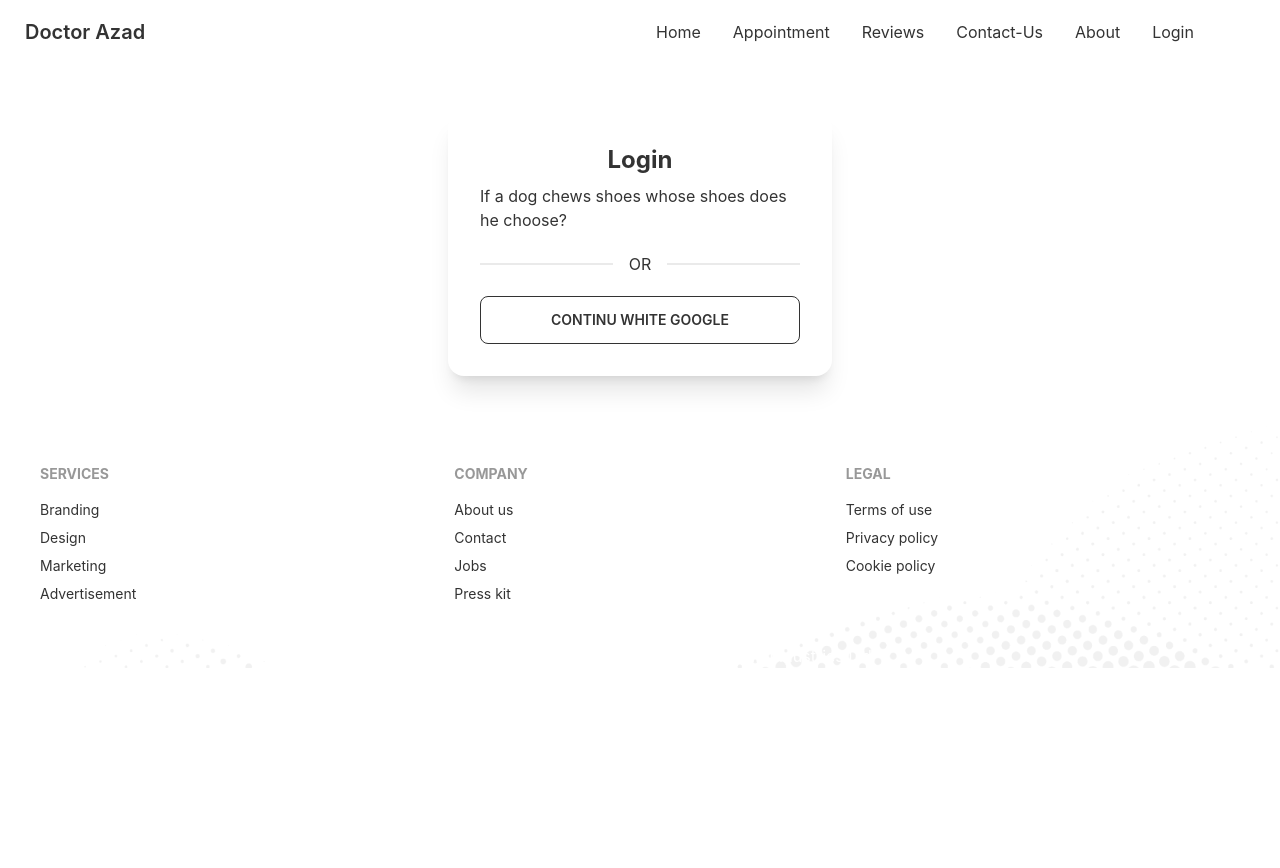
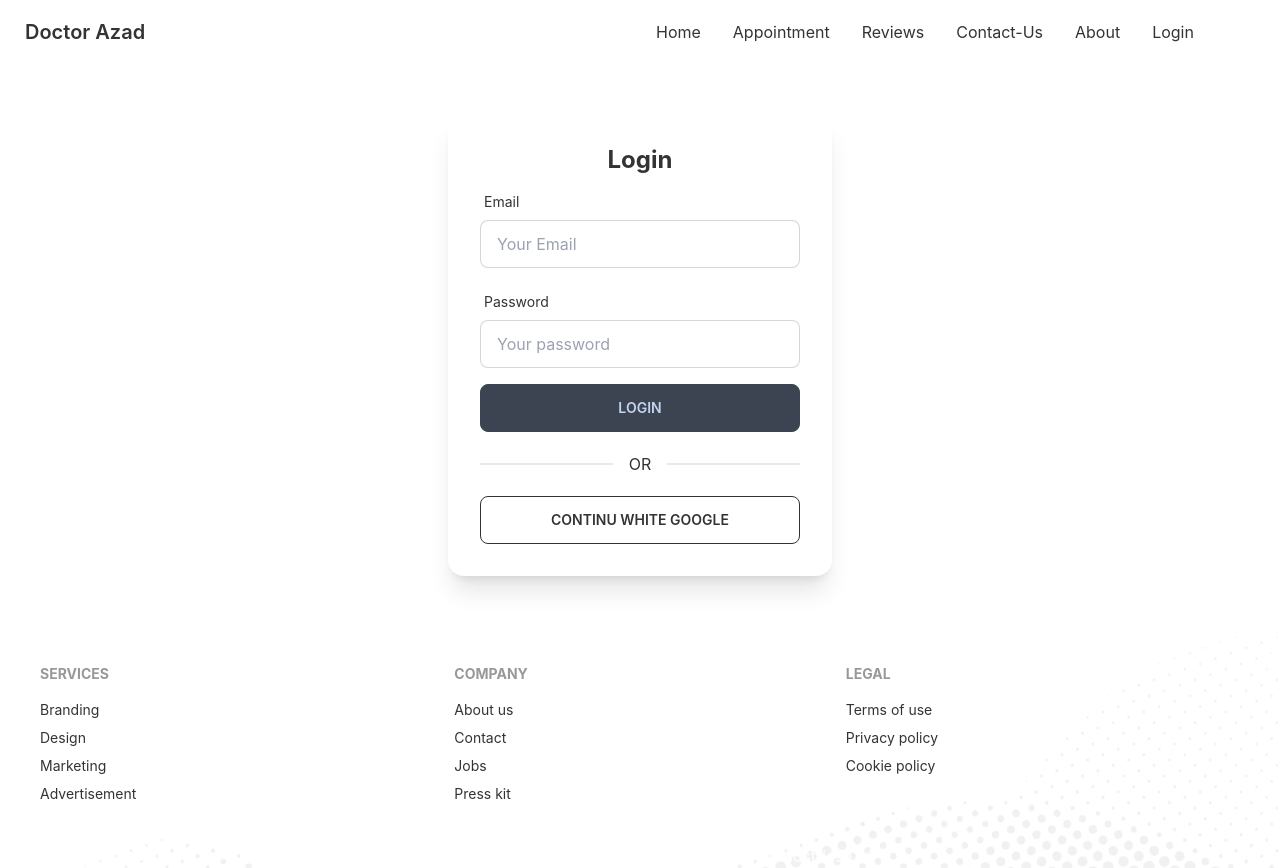
Before and after one commit to masuddrak/Doctor-Jhid-clint, a React (Create React App) app: page /login in a window 1280 px wide. Before the commit the page ends 800 px from the top, so only its background shows below. Built offline with nearby package versions, Linux system fonts and the light colour scheme.

Commit message:
added signin email password

```diff
--- a/package.json
+++ b/package.json
@@ -13,6 +13,7 @@
     "react-day-picker": "^8.0.4",
     "react-dom": "^18.1.0",
     "react-firebase-hooks": "^5.0.3",
+    "react-hook-form": "^7.31.1",
     "react-router-dom": "^6.3.0",
     "react-scripts": "5.0.1",
     "web-vitals": "^2.1.4"
--- a/src/pages/Login/Login.js
+++ b/src/pages/Login/Login.js
@@ -1,17 +1,94 @@
 import React from 'react';
-import { useSignInWithGoogle } from 'react-firebase-hooks/auth';
+import { useSignInWithEmailAndPassword, useSignInWithGoogle } from 'react-firebase-hooks/auth';
+import { useForm } from 'react-hook-form';
 import auth from '../../firebase.init';
+import Loading from '../sheard/Loading';
 const Login = () => {
-    const [signInWithGoogle, user, loading, error] = useSignInWithGoogle(auth);
-    if(user){
-        console.log(user)
+    const [signInWithGoogle, gUser, gLoading, gError] = useSignInWithGoogle(auth);
+    const [
+        signInWithEmailAndPassword,
+        user,
+        loading,
+        error,
+    ] = useSignInWithEmailAndPassword(auth);
+    const { register, formState: { errors }, handleSubmit } = useForm();
+    if(loading || gLoading){
+        return <Loading></Loading>
     }
+    let signinError;
+    if(error || gError){
+        signinError=<p className='text-red-500'><small>{error?.message||gError?.message}</small></p>
+    }
+    if (gUser) {
+        console.log(gUser)
+    }
+    const onSubmit = data => {
+        console.log(data)
+        signInWithEmailAndPassword(data.email,data.password)
+    };
     return (
         <div className='flex justify-center my-12'>
             <div className="card w-96 bg-base-100 shadow-xl">
                 <div className="card-body">
                     <h2 className="text-center text-2xl font-bold">Login</h2>
-                    <p>If a dog chews shoes whose shoes does he choose?</p>
+
+                    <form onSubmit={handleSubmit(onSubmit)}>
+
+                        <div class="form-control w-full max-w-xs">
+                            <label class="label">
+                                <span class="label-text">Email</span>
+                            </label>
+                            <input
+                                type="email"
+                                placeholder="Your Email"
+                                class="input input-bordered w-full max-w-xs"
+                                {...register("email", {
+                                    required: {
+                                        value: true,
+                                        message: 'email is requird'
+                                    },
+                                    pattern: {
+                                        value: /[a-z0-9]+@[a-z]+\.[a-z]{2,3}/,
+                                        message: 'Type a valid email'
+                                    }
+                                })}
+                            />
+                            <label class="label">
+                                {errors.email?.type === 'required' && <span class="label-text-alt text-red-500">{errors.email.message}</span>}
+                                {errors.email?.type === 'pattern' && <span class="label-text-alt text-red-500">{errors.email.message}</span>}
+                            </label>
+                        </div>
+                        <div class="form-control w-full max-w-xs">
+                            <label class="label">
+                                <span class="label-text">Password</span>
+                            </label>
+                            <input
+                                type="password"
+                                placeholder="Your password"
+                                class="input input-bordered w-full max-w-xs"
+                                {...register("password", {
+                                    required: {
+                                        value: true,
+                                        message: 'password is requird'
+                                    },
+                                    maxLength: {
+                                        value: 6,
+                                        message: 'minimum length 6 character password'
+                                    }
+                                })}
+                            />
+                            <label class="label">
+                                {errors.password?.type === 'required' && <span class="label-text-alt text-red-500">{errors.password.message}</span>}
+                                {errors.password?.type === 'maxLength' && <span class="label-text-alt text-red-500">{errors.password.message}</span>}
+                            </label>
+                        </div>
+                        {signinError}
+                        <input className='btn w-full max-w-xs' type="submit" value="Login" />
+                    </form>
+
+
+
+
                     <div className="divider">OR</div>
                     <button className="btn btn-outline" onClick={() => signInWithGoogle()}>Continu White Google</button>
                 </div>
--- /dev/null
+++ b/src/pages/sheard/Loading.js
@@ -0,0 +1,11 @@
+import React from 'react';
+
+const Loading = () => {
+    return (
+        <div class="flex items-center justify-center ">
+            <div class="w-16 h-16 border-b-2 border-gray-900 rounded-full animate-spin"></div>
+        </div>
+    );
+};
+
+export default Loading;
```
Also changed, not shown: 1 other file (tests, documents, lock files or other folders).
